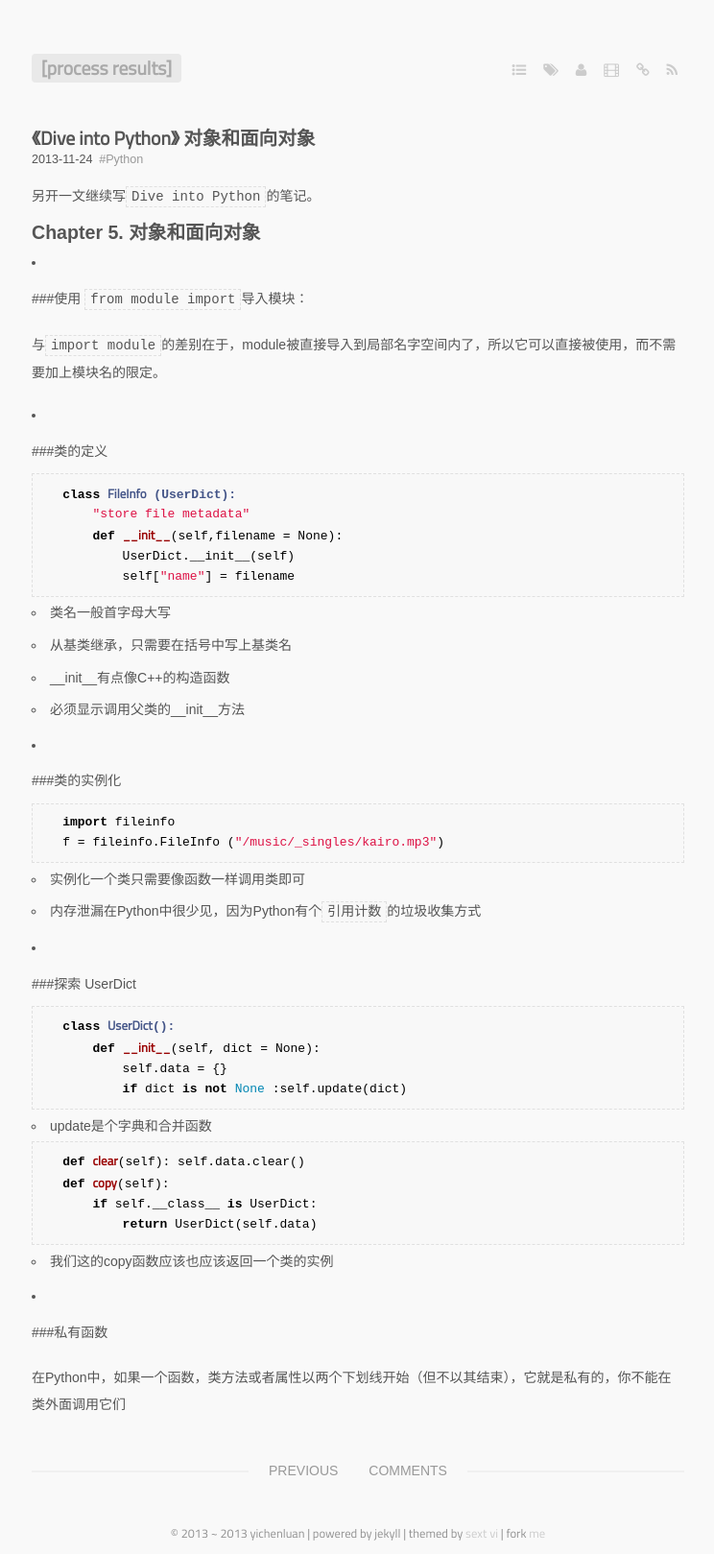
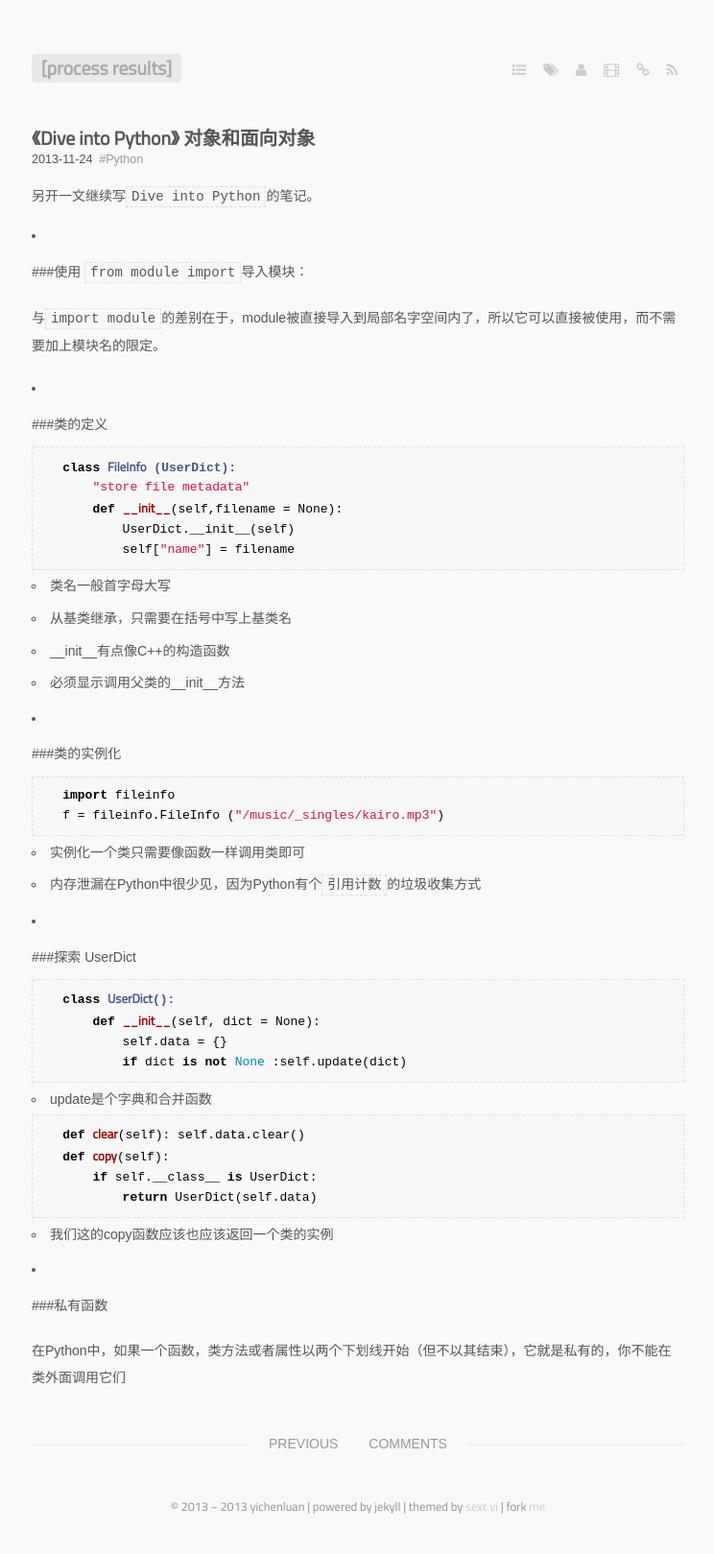
Before and after one commit to yichenluan/yichenluan.github.io, a Jekyll site: the page built from _posts/2013-11-24-Chapter-5.markdown, in a window 1280 px wide. Shown: the whole page at 96% size, without its empty margins (267-1011 px from the left). Built offline with Jekyll 4.4.1, drawn with Linux system fonts in a browser that asks for light colours; some web fonts are replaced; Markdown is read by kramdown in place of the engine named in the settings; after the commit the page ends 1591 px from its top, so only the background shows below that.

Commit message:
delete one line

```diff
--- a/_posts/2013-11-24-Chapter-5.markdown
+++ b/_posts/2013-11-24-Chapter-5.markdown
@@ -8,7 +8,6 @@ tags:
 
 另开一文继续写`Dive into Python`的笔记。
 
-##Chapter 5. 对象和面向对象
 
 - ###使用 `from module import`导入模块：
 
```
